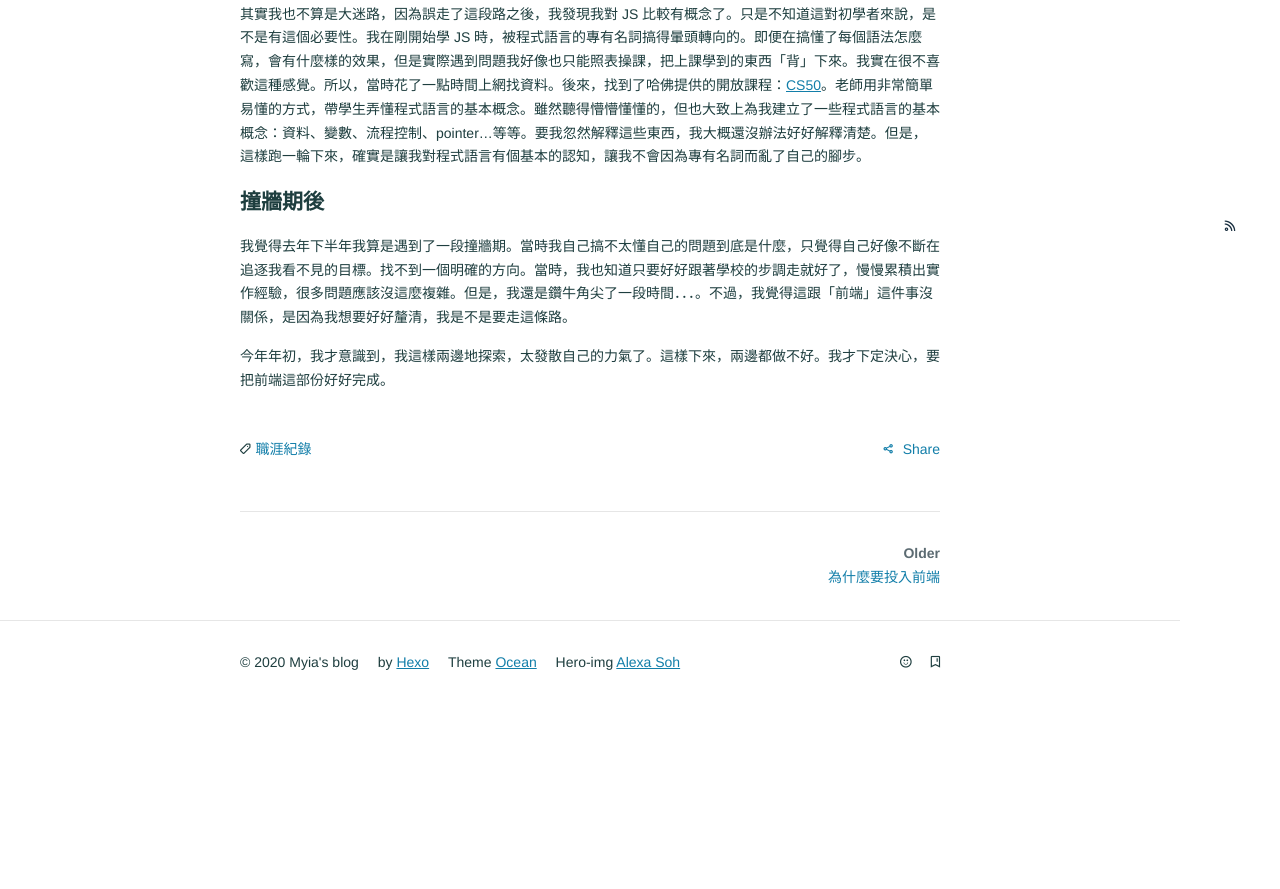
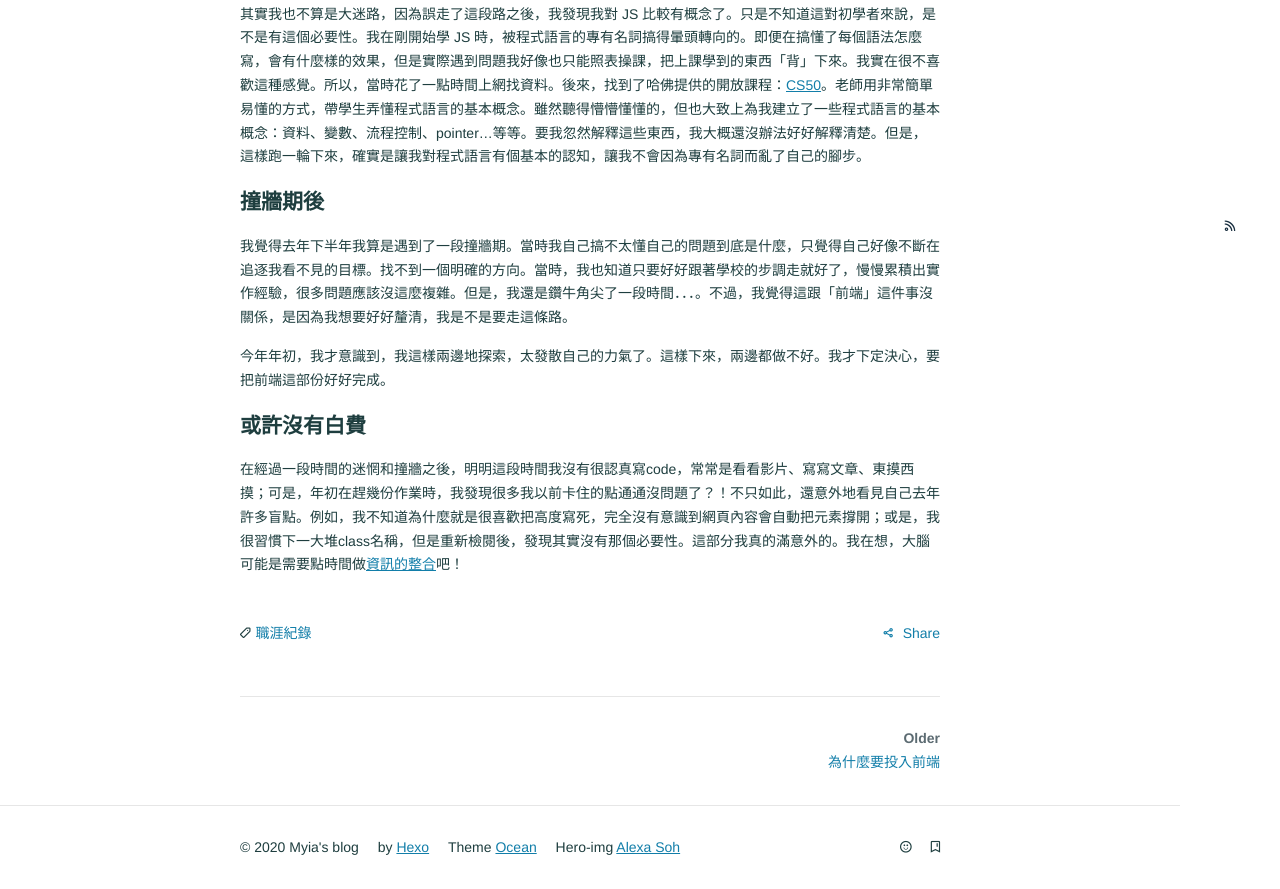
Before and after one commit to myiaj/myiaj.github.io, a plain HTML site: page 2020/02/25/投入前端第一年/index.html in a window 1280 px wide. Shown: the part 537-1426 px from the top of the page. Before the commit the page ends 1242 px from the top, so only its background shows below. Drawn offline with Linux system fonts and the light colour scheme; some packages are replaced by stand-ins of ours; no server answers; a script that the page names is missing; files whose address does not match are found by name.

Commit message:
Site updated: 2020-02-25 21:35:00

```diff
--- a/2020/02/25/投入前端第一年/index.html
+++ b/2020/02/25/投入前端第一年/index.html
@@ -26,11 +26,11 @@
 <script src="/js/pace.min.js"></script>
 
 
-
+  <!--
   <div id="fb-root"></div>
   <script async defer crossorigin="anonymous"
     src="https://connect.facebook.net/zh_TW/sdk.js#xfbml=1&version=v6.0"></script>
-
+   -->
 
 <meta name="generator" content="Hexo 4.2.0"></head>
 <body>
@@ -89,6 +89,7 @@
 <h2 id="迷路"><a href="#迷路" class="headerlink" title="迷路"></a>迷路</h2><p>其實我也不算是大迷路，因為誤走了這段路之後，我發現我對 JS 比較有概念了。只是不知道這對初學者來說，是不是有這個必要性。我在剛開始學 JS 時，被程式語言的專有名詞搞得暈頭轉向的。即便在搞懂了每個語法怎麼寫，會有什麼樣的效果，但是實際遇到問題我好像也只能照表操課，把上課學到的東西「背」下來。我實在很不喜歡這種感覺。所以，當時花了一點時間上網找資料。後來，找到了哈佛提供的開放課程：<a href="https://www.youtube.com/user/cs50tv" target="_blank" rel="noopener">CS50</a>。老師用非常簡單易懂的方式，帶學生弄懂程式語言的基本概念。雖然聽得懵懵懂懂的，但也大致上為我建立了一些程式語言的基本概念：資料、變數、流程控制、pointer…等等。要我忽然解釋這些東西，我大概還沒辦法好好解釋清楚。但是，這樣跑一輪下來，確實是讓我對程式語言有個基本的認知，讓我不會因為專有名詞而亂了自己的腳步。</p>
 <h2 id="撞牆期後"><a href="#撞牆期後" class="headerlink" title="撞牆期後"></a>撞牆期後</h2><p>我覺得去年下半年我算是遇到了一段撞牆期。當時我自己搞不太懂自己的問題到底是什麼，只覺得自己好像不斷在追逐我看不見的目標。找不到一個明確的方向。當時，我也知道只要好好跟著學校的步調走就好了，慢慢累積出實作經驗，很多問題應該沒這麼複雜。但是，我還是鑽牛角尖了一段時間．．．。不過，我覺得這跟「前端」這件事沒關係，是因為我想要好好釐清，我是不是要走這條路。</p>
 <p>今年年初，我才意識到，我這樣兩邊地探索，太發散自己的力氣了。這樣下來，兩邊都做不好。我才下定決心，要把前端這部份好好完成。</p>
+<h2 id="或許沒有白費"><a href="#或許沒有白費" class="headerlink" title="或許沒有白費"></a>或許沒有白費</h2><p>在經過一段時間的迷惘和撞牆之後，明明這段時間我沒有很認真寫code，常常是看看影片、寫寫文章、東摸西摸；可是，年初在趕幾份作業時，我發現很多我以前卡住的點通通沒問題了？！不只如此，還意外地看見自己去年許多盲點。例如，我不知道為什麼就是很喜歡把高度寫死，完全沒有意識到網頁內容會自動把元素撐開；或是，我很習慣下一大堆class名稱，但是重新檢閱後，發現其實沒有那個必要性。這部分我真的滿意外的。我在想，大腦可能是需要點時間做<a href="https://www.books.com.tw/exep/assp.php/shouyasky/products/0010799628?utm_source=shouyasky&utm_medium=ap-books&utm_content=recommend&utm_campaign=ap-202002" target="_blank" rel="noopener">資訊的整合</a>吧！</p>
 
 
         </div>
```
Also changed, not shown: 2020/02/25/firstPost/index.html (+2 -2 lines), 2020/02/25/為什麼要投入前端/index.html (+2 -2 lines), archives/2020/02/index.html (+2 -2 lines), archives/2020/index.html (+2 -2 lines), archives/index.html (+2 -2 lines), index.html (+2 -2 lines), tags/職涯紀錄/index.html (+2 -2 lines), tags/部落格雜記/index.html (+2 -2 lines).
